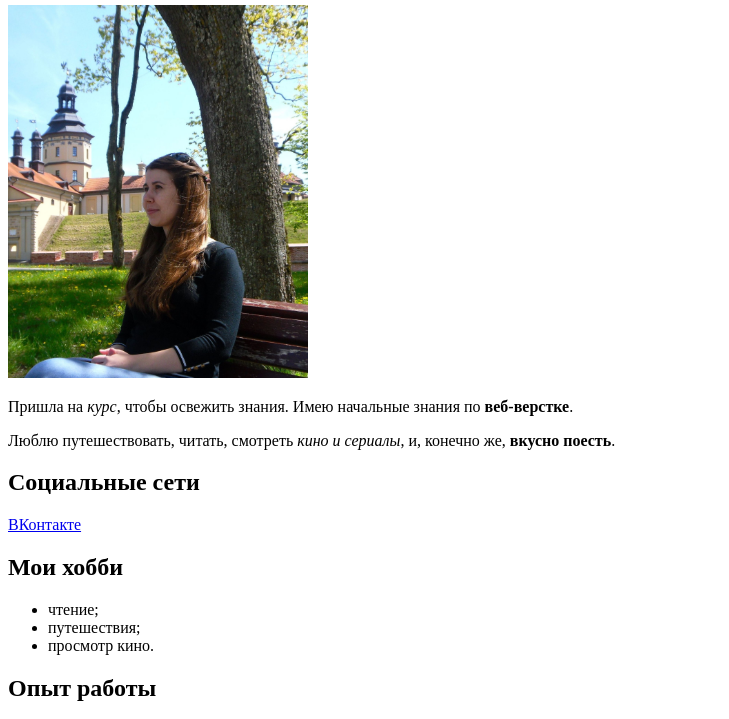
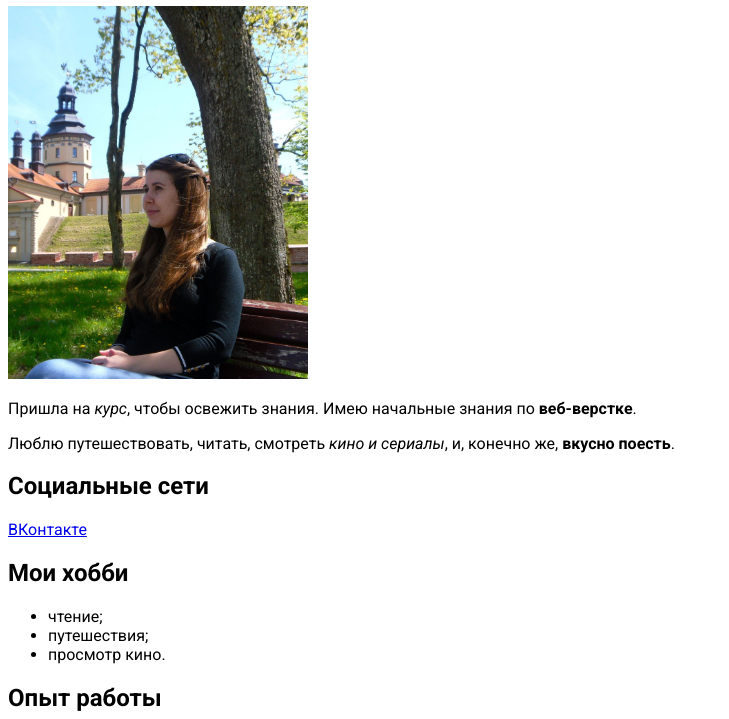
Before and after one commit to HomRed2100/rezume, a plain HTML site: page index.html in a window 1280 px wide. Shown: the part 75-794 px from the top of the page, without its empty margins (0-729 px from the left). Drawn offline with Linux system fonts and the light colour scheme.

Commit message:
подключила шрифты

```diff
--- a/css/style.css
+++ b/css/style.css
@@ -0,0 +1,6 @@
+body {
+    font-family: 'Roboto';
+    font-size: 16px;
+    font-weight: normal;
+
+}
--- a/index.html
+++ b/index.html
@@ -7,7 +7,11 @@
     <meta name="keywords" content="job, developer, html, css">
     <meta name="description" content="Пробная страница обо мне">
     <title>Сайт-резюме</title>
+    <link rel="preconnect" href="https://fonts.googleapis.com">
+    <link rel="preconnect" href="https://fonts.gstatic.com" crossorigin>
+    <link href="https://fonts.googleapis.com/css2?family=Lobster&family=Open+Sans:ital,wght@0,400;0,600;0,700;0,800;1,400&family=Roboto:ital,wght@0,400;0,700;1,400&display=swap" rel="stylesheet">
     <link rel="stylesheet" href="css/style.css">
+
 </head>
 <body>
     <h1>Ларина Мария</h1>
```
